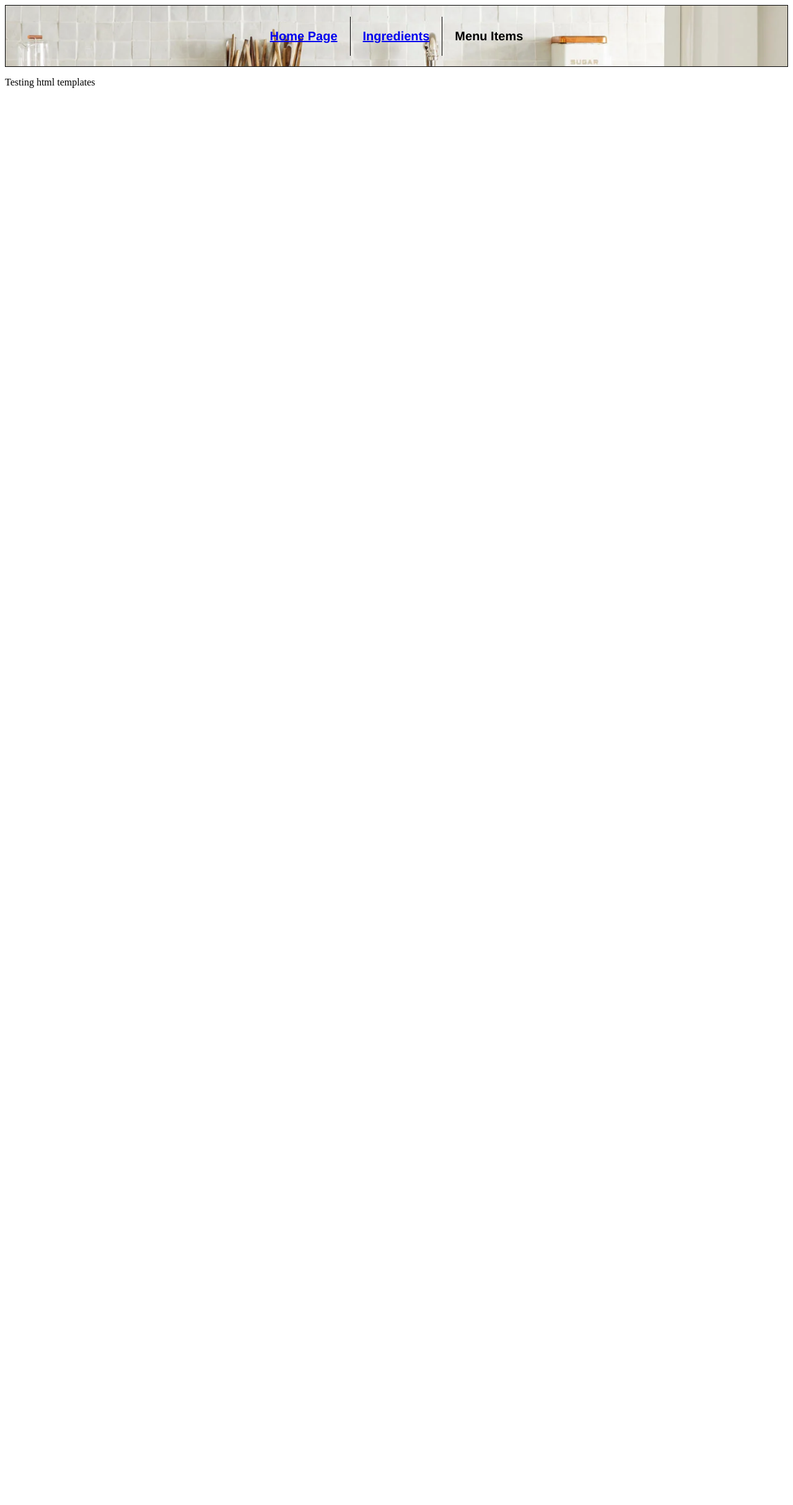
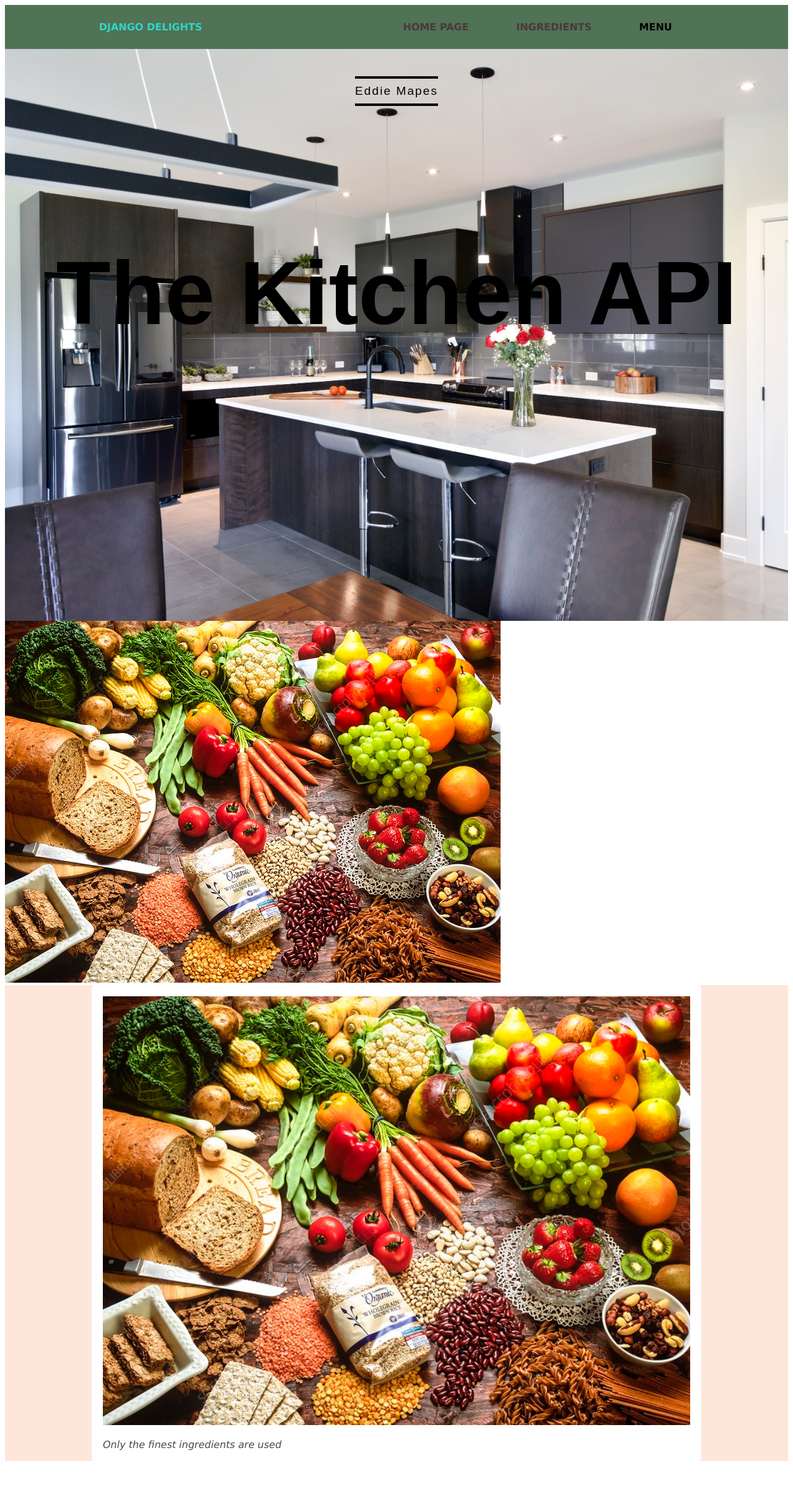
Before and after one commit to eddiemapes/DjangoApp, a Django app: page / in a window 1280 px wide. Shown: the whole page at 62% size. Before the commit the page ends 142 px from the top, so only its background shows below. Run offline with Django 4.2, Linux system fonts and the light colour scheme; lists and menus that the app fills with data are empty.

Commit message:
Adjusted header and started filling out home page

```diff
--- a/inventory/static/css/style.css
+++ b/inventory/static/css/style.css
@@ -1,31 +1,105 @@
-.base-table {
-    border-collapse: collapse;
-    border: 1px solid;
+
+ /* Header */
+.header {
     display: flex;
+    justify-content: space-around;
+    align-items: center;
+    height: 4.44rem;
+    padding: 0 12%;
+    background-color: #507255;
+    box-shadow: 0 2px 6px 0 rgba(0,0,0,0.05);
+    font-family: Verdana;
+    font-size: 20;
+    font-weight: bold;
+}
+
+.header .logo {
+    flex-grow: 1;
+    color: #30d5c8;
+}
+
+.header li {
+    display: inline;
+    padding-right: 2.22rem;
+    padding-left: 2.22rem;
+}
+
+.header li a {
+    text-decoration: none;
+    color: #49393b;
+}
+
+/* Banner */
+.banner {
+    display: flex;
+    flex-direction: column;
     justify-content: center;
     align-items: center;
-    margin: 0;
-    height: 100px;
-    background-image: url('img/kitchenHeader.png');
+    height: 923px;
+    background: url("../css/img/modern.jpg") center center no-repeat;
     background-size: cover;
-    background-repeat: no-repeat;
-    background-position: center center;
+    color: black;
 }
 
-.base-th {
-    padding: 20px;
-    text-align: center;
-    border-right: 1px solid black;
-    color: black;
-    font-size: 20px;
-    font-weight: bold;
-    font-family: Helvetica;
+.banner h2 {
+    padding: .55rem 0;
+    border-top: 4px solid black;
+    border-bottom: 4px solid black;
+    font-size: 1.2rem;
+    letter-spacing: 2px;
+    font-weight: 400;
+    font-family: Arial, Helvetica, sans-serif;
+    margin-bottom: 100px;
 }
 
-.base-th:last-child {
-    border-right: none;
+.banner h1 {
+    padding-top: 1.5rem;
+    padding-bottom: 20rem;
+    font-size: 9rem;
+    font-weight: 900;
+    font-family: Arial, Helvetica, sans-serif;
+
 }
 
+
+/* Content section */
+.content {
+    padding: 0 25% rem 25%;
+    background-color: rgb(254, 231, 218);
+    color: #4a4a4a;
+    font-family:'Lucida Sans', 'Lucida Sans Regular', 'Lucida Grande', 'Lucida Sans Unicode', Geneva, Verdana, sans-serif;
+}
+
+/* Image with caption */
+.photo {
+    width: 75%;
+    padding: 1.11rem;
+    border-radius: 5px;
+    margin: 0 auto 4.44rem auto;
+    background-color: white;
+}
+
+.photo .image-container {
+    overflow: hidden;
+    margin-bottom: 1.11rem;
+}
+
+.photo .image-container img {
+    width: 100%;
+}
+
+.photo .caption {
+    font-style: italic;
+    font-family:Verdana, Geneva, Tahoma, sans-serif;
+}
+
+.photo .first {
+    position: relative;
+    top: -2.77rem;
+    margin-bottom: 1.67rem;
+}
+
+/* Ingredient Table */
 .ingredient-div {
     display: flex;
     justify-content: center;
--- a/inventory/templates/inventory/base.html
+++ b/inventory/templates/inventory/base.html
@@ -5,19 +5,23 @@
 <head>
 {% load static %}
 <title>{% block title %}Inventory{% endblock %}</title>
-<link rel="icon" type="image/x-icon" href='inventory/static/inventory/img/carrot.ico'/>
 <link rel="stylesheet" type="text/css" href="{% static 'css/style.css' %}">
 </head>
 {% endblock %}
 <body>
+    <nav class="header">
+        <span class="logo">DJANGO DELIGHTS</span>
+        <ul>
+            <li><a href="{% url 'home' %}">HOME PAGE</a></li>
+            <li><a href="{% url 'ingredients' %}">INGREDIENTS</a></li>
+            <li>MENU</li>
 
-    <table class="base-table">
-        <tr>
-            <th class="base-th"><a href="{% url 'home' %}">Home Page</a></th>
-            <th class="base-th"><a href="{% url 'ingredients' %}">Ingredients</a></th>
-            <th class="base-th">Menu Items</th>
-        </tr>
-</table>
+        </ul>
+
+
+
+    </nav>
+
 
 {% block content %}
 {% endblock %}
--- a/inventory/templates/inventory/home.html
+++ b/inventory/templates/inventory/home.html
@@ -1,9 +1,37 @@
+<!DOCTYPE html>
+<html>
 {% extends './base.html' %}
 {% load static %}
 
-<!-- {% static 'inventory/' %} -->
+{% block content %}
+<body>
+
+<!-- Banner -->
+<div class="banner">
+    <h2>Eddie Mapes</h2>
+    <h1>The Kitchen API</h1>
+</div>
+<img src="{% static '/css/img/foods.jpg' %}">
+<!-- Content section including picture w/ caption   -->
+
+<div class="content">
+    <div class="first photo">
+        <div class="image-container">
+            <img src="../css/img/foods.jpg">
+        </div>
+        <span class="caption">Only the finest ingredients are used</span>
+    </div>
 
 
-{% block content %}
-<p>Testing html templates</p>
+
+
+
+</div>
+
+
+
+
+</body>
 {% endblock %}
+
+</html>
```
Also changed, not shown: inventory/static/css/img/foods.jpg (added), inventory/static/css/img/kitchenPic.png (renamed from inventory/static/css/img/kitchenHeader.png), inventory/static/css/img/modern.jpg (added).
